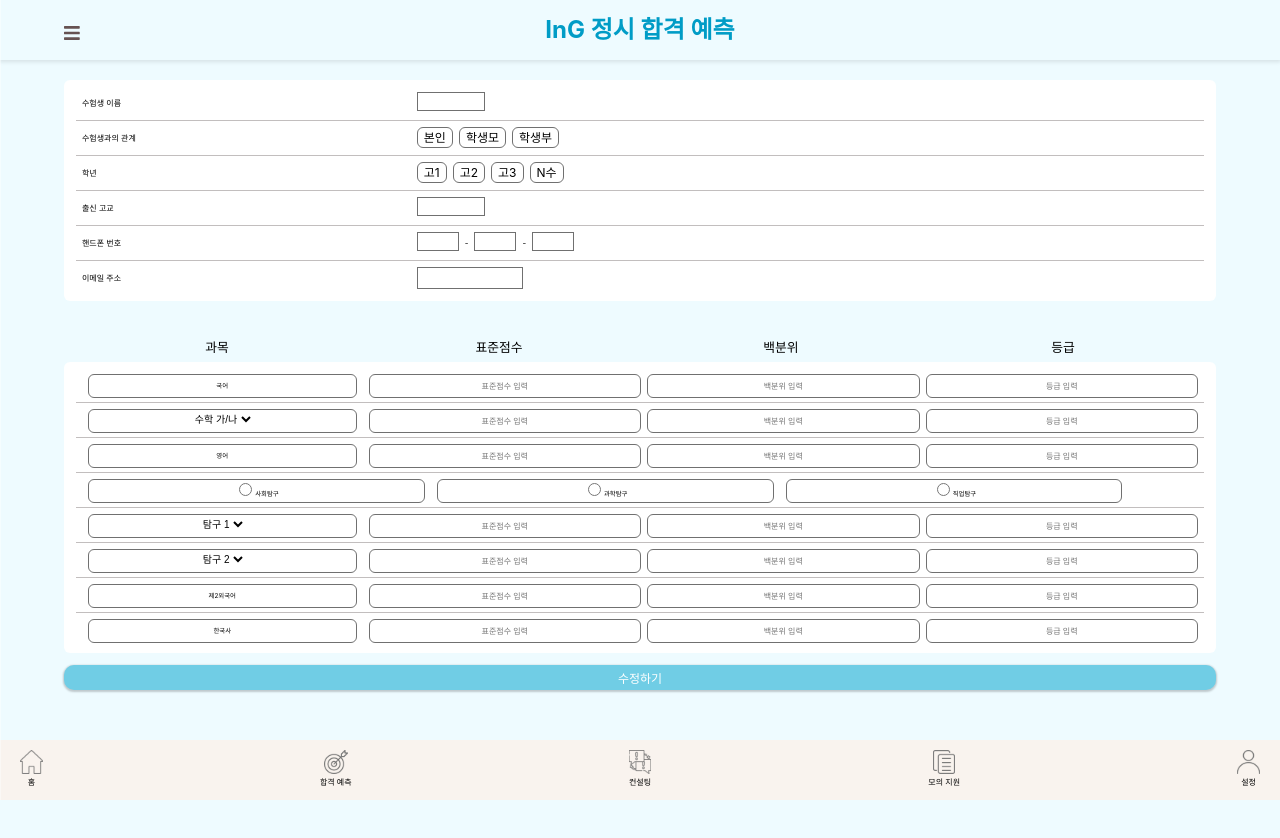
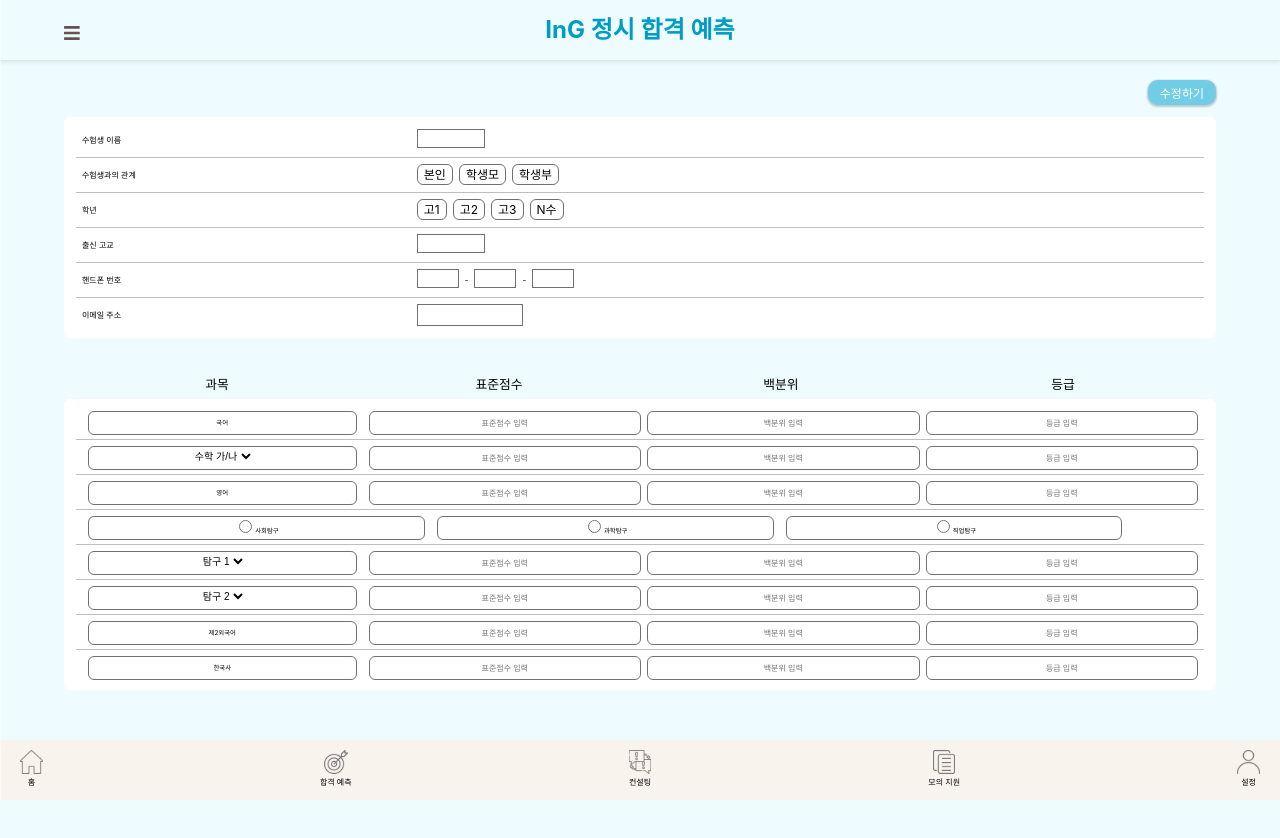
Before and after one commit to sowish23/consulting_app, a React (Create React App) app: page /mypage in a window 1280 px wide. Shown: the top 838 px of the page. Built offline with nearby package versions, Linux system fonts and the light colour scheme.

Commit message:
mypage 수정하기 버튼 레이아웃 변경

```diff
--- a/src/component/main/MyPage.css
+++ b/src/component/main/MyPage.css
@@ -17,7 +17,8 @@
 }
 
 .MyPage_btn_tab {
-    float: right;
+    width: 100%;
+    text-align: right;
 }
 
 .MyPage_complete_btn{
--- a/src/component/main/MyPage.jsx
+++ b/src/component/main/MyPage.jsx
@@ -16,6 +16,9 @@ const MyPage = ({history}) => {
 			<div className="MyPage_page">
 				<div className="MyPage_content">
 					<div className="MyPage_detail">
+						<div className="MyPage_btn_tab">
+							<button className="MyPage_complete_btn" onClick={() => history.push('/info_form')}>수정하기</button>
+						</div>
 						<div className="MyPage_info">
 							<div className="MyPage_info_table">
 								<div className="MyPage_table_contents">
@@ -232,9 +235,6 @@ const MyPage = ({history}) => {
 								</div>
 							</div>
 						</div>
-						<div className="MyPage_edit_btn">
-							<button onClick={() => history.push('/info_form')}>수정하기</button>
-						</div>
 					</div>
 				</div>
 			</div>
```
